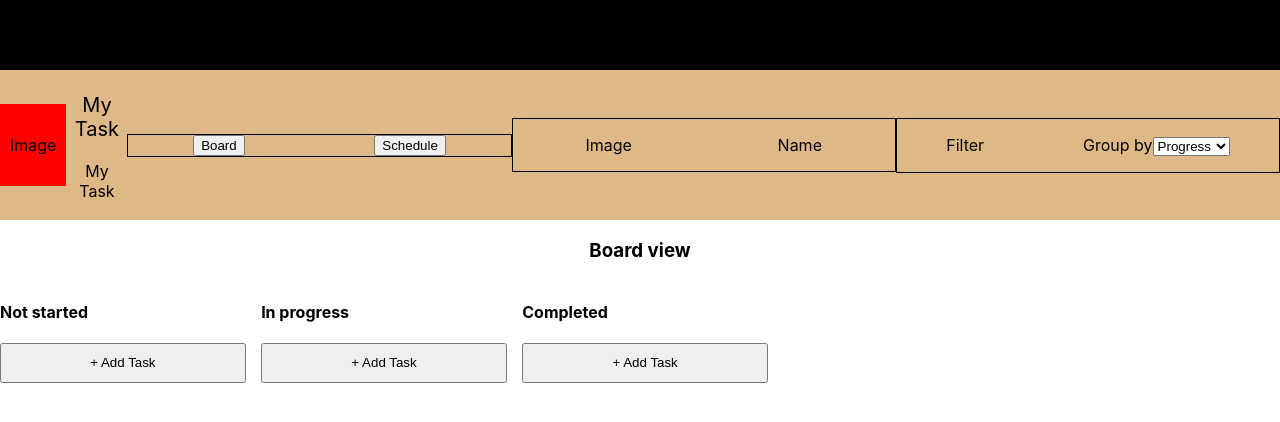
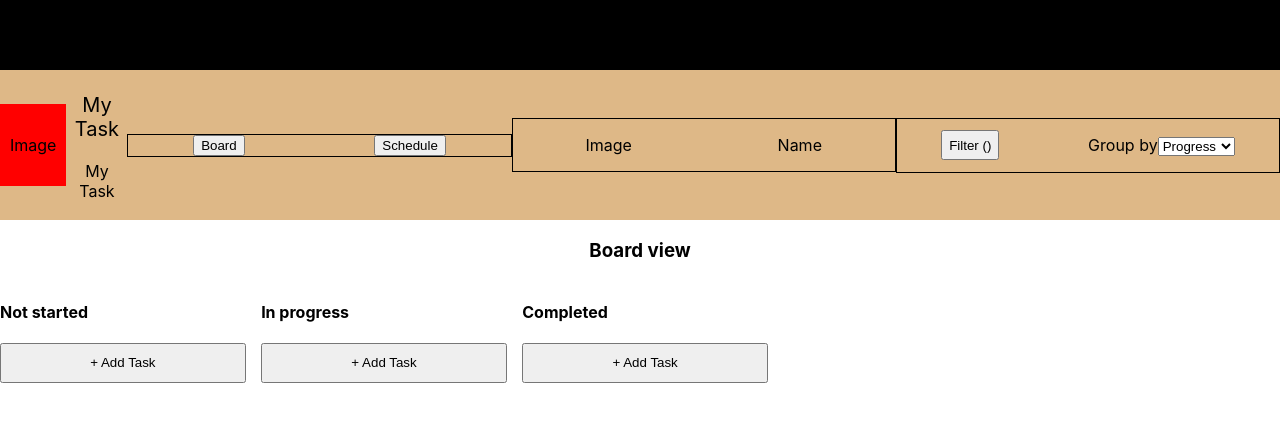
Before and after one commit to rajkumardas2701/planner-app, a React (Create React App) app: page / in a window 1280 px wide. Shown: the top 422 px of the page. Built offline with nearby package versions, Linux system fonts and the light colour scheme.

Commit message:
Add filter layout in Header component

```diff
--- a/src/components/Header.js
+++ b/src/components/Header.js
@@ -1,14 +1,18 @@
 import '../styles/Header.css';
 import PropTypes from 'prop-types';
 import { useEffect, useState } from 'react';
-import { GROUPS } from '../constants/initialState';
+import { GROUPS, FILTERS } from '../constants/initialState';
 
 const Header = ({ setView, setGroupBy }) => {
   // set section is to highlight the selection board or schedule
   const [section, setSection] = useState('board');
+  const [showFilters, setShowFilters] = useState(false);
   useEffect(() => {
     setSection(section);
   }, [section]);
+  const handleFilterClick = () => {
+    setShowFilters(!showFilters);
+  };
   const handleBoardChange = (e) => {
     e.preventDefault();
     setView('board');
@@ -43,7 +47,42 @@ const Header = ({ setView, setGroupBy }) => {
         <p>Name</p>
       </div>
       <div className="categories-section">
-        <p>Filter</p>
+        <button type="button" onClick={handleFilterClick} className="filter-btn">
+          Filter ()
+          {
+            showFilters
+            && (
+            <span className="filter-dropdown">
+              <select multiple className="filter-select">
+                <optgroup label="Progress">
+                  {
+                FILTERS[1].map((progress) => (
+                  <option
+                    value={progress}
+                    key={progress}
+                  >
+                    {progress}
+                  </option>
+                ))
+              }
+                </optgroup>
+                <optgroup label="Due">
+                  {
+                FILTERS[0].map((due) => (
+                  <option
+                    value={due}
+                    key={due}
+                  >
+                    {due}
+                  </option>
+                ))
+              }
+                </optgroup>
+              </select>
+            </span>
+            )
+          }
+        </button>
         <p>
           Group by
           <select onChange={handleGroupChange}>
--- a/src/styles/Header.css
+++ b/src/styles/Header.css
@@ -16,6 +16,10 @@
   justify-content: space-around;
   width: 30%;
   border: 1px solid black;
+}
+
+.categories-section {
+  align-items: center;
 }
 
 .title-text {
@@ -38,3 +42,19 @@
 .main-title {
   font-size: 20px;
 }
+
+.filter-btn {
+  height: 30px;
+  position: relative;
+}
+
+.filter-dropdown {
+  position: absolute;
+  bottom: -255px;
+  right: -14px;
+}
+
+.filter-select {
+  width: 150px;
+  height: 250px;
+}
```
